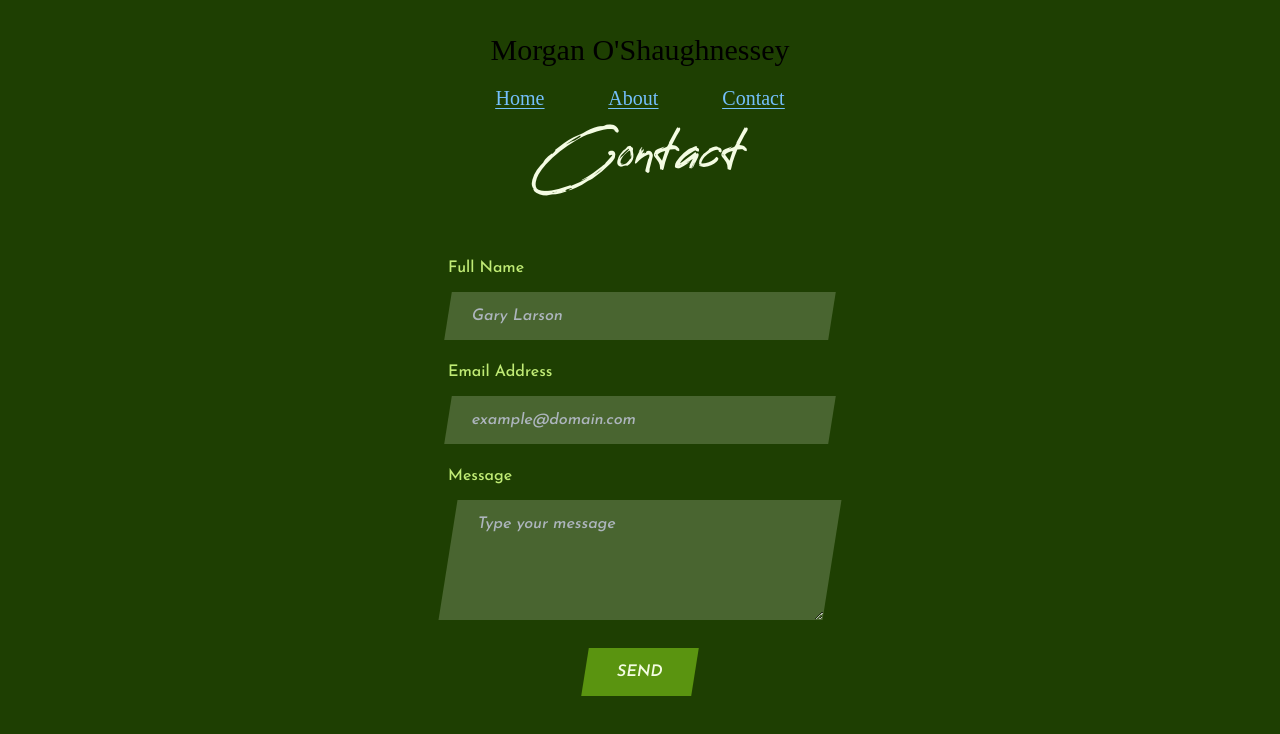
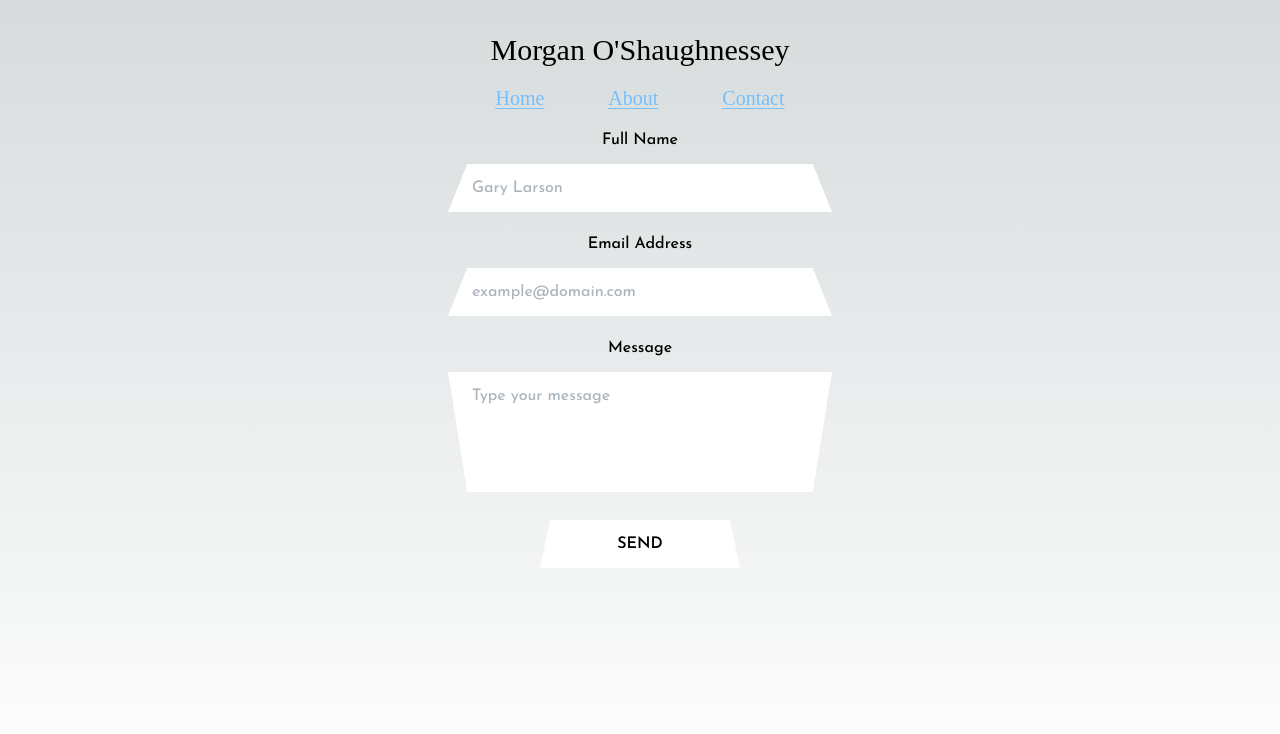
Before and after one commit to theMorganObject/tmo-portfolio, a Next.js app: page /contact in a window 1280 px wide. Shown: the top 734 px of the page. Built offline with nearby package versions, Linux system fonts and the light colour scheme.

Commit message:
page backgrounds and contact form styling

```diff
--- a/src/app/about/page.tsx
+++ b/src/app/about/page.tsx
@@ -6,7 +6,7 @@ const colors = ['#5c940d', '#1864ab', '#e03131', '#343a40'];
 
 export default function About() {
   return (
-    <section className='min-h-screen bg-red-13 font-sans'>
+    <section className='min-h-screen font-sans'>
       <Accordion data={morganObjects} colors={colors} />
     </section>
   );
--- a/src/app/contact/page.tsx
+++ b/src/app/contact/page.tsx
@@ -2,11 +2,10 @@ import ContactForm from '@/components/contact/ContactForm';
 
 export default function Contact() {
   return (
-    <section className='min-h-screen bg-lime-13 font-sans'>
-      <h2 className='pt-32 mb-16 flex justify-center font-reey text-lime-0 text-4xl md:text-5xl md:mb-20'>
-        Contact
-      </h2>
-      <ContactForm />
+    <section className='min-h-screen font-sans'>
+      <div className='pt-32'>
+        <ContactForm />
+      </div>
     </section>
   );
 }
--- a/src/app/globals.css
+++ b/src/app/globals.css
@@ -3,19 +3,26 @@
 @tailwind utilities;
 
 :root {
-  --foreground-rgb: 0, 0, 0;
-  --background-start-rgb: 214, 219, 220;
-  --background-end-rgb: 255, 255, 255;
+  /* Default: Light mode */
+  --foreground-rgb: 0, 0, 0; /* Dark text for light mode */
+  --background-start-rgb: 214, 219, 220; /* Light background start */
+  --background-end-rgb: 255, 255, 255; /* Light background end */
 }
 
 @media (prefers-color-scheme: dark) {
   :root {
-    --foreground-rgb: 255, 255, 255;
-    --background-start-rgb: 0, 0, 0;
-    --background-end-rgb: 0, 0, 0;
+    /* Dark mode overrides */
+    --foreground-rgb: 255, 255, 255; /* Light text (white) for dark mode */
+    --background-start-rgb: 0, 0, 0; /* Dark background start */
+    --background-end-rgb: 0, 0, 0; /* Dark background end */
   }
 }
 
 body {
   color: rgb(var(--foreground-rgb));
+  background: linear-gradient(
+    to bottom,
+    rgb(var(--background-start-rgb)),
+    rgb(var(--background-end-rgb))
+  );
 }
--- a/src/app/page.tsx
+++ b/src/app/page.tsx
@@ -4,7 +4,7 @@ import WorkSample from '../components/WorkSample';
 
 export default function Home() {
   return (
-    <section className='min-h-screen bg-gray-9 font-sans flex flex-col items-center'>
+    <section className='min-h-screen font-sans flex flex-col items-center'>
       <div className='flex gap-8 max-w-2xl mt-32'>
         <div>
           <h2 className='text-2xl mb-4'>Hi, I'm Morgan!</h2>
--- a/src/app/projects/[slug]/page.tsx
+++ b/src/app/projects/[slug]/page.tsx
@@ -1,6 +1,5 @@
 import NewProjectDetail from '@/components/gallery/project/NewProjectDetail';
 import { portfolioData } from '../../../../lib/portfolioData';
-import { workSamples } from '../../../../lib/worksamples';
 
 export function generateStaticParams() {
   const allProjects = portfolioData;
@@ -12,7 +11,7 @@ export function generateStaticParams() {
 
 export default function Page({ params }: { params: { slug: string } }) {
   return (
-    <section className='min-h-screen bg-blue-12 font-sans pt-10'>
+    <section className='min-h-screen font-sans pt-10'>
       <NewProjectDetail id={`projects/${params.slug}`} data={portfolioData} />
     </section>
   );
--- a/src/components/accordion/Accordion.tsx
+++ b/src/components/accordion/Accordion.tsx
@@ -53,10 +53,7 @@ export default function Accordion({ data, colors }: AccordionProps) {
 
   return (
     <>
-      <h2 className='flex justify-center font-reey text-red-0 text-4xl pt-32 mb-16 md:text-5xl md:mb-20'>
-        About
-      </h2>
-      <div className='flex items-center justify-between max-w-screen-md mx-auto px-8 flex-col gap-7 2xs:flex-col 2xs:gap-0 sm:flex-row sm:justify-around md:justify-between'>
+      <div className='flex items-center justify-between max-w-screen-md mx-auto px-8 flex-col gap-7 2xs:flex-col 2xs:gap-0 sm:flex-row sm:justify-around md:justify-between mt-32'>
         <div className={classes.imgWrapper}>
           <div className='w-full h-full'>
             <Image
--- a/src/components/contact/ContactForm.tsx
+++ b/src/components/contact/ContactForm.tsx
@@ -2,6 +2,7 @@
 
 import React, { FC, useState } from 'react';
 import { useForm } from 'react-hook-form';
+import styles from './constact-form.module.css';
 
 export type FormData = {
   name: string;
@@ -43,17 +44,16 @@ const ContactForm: FC = () => {
       onSubmit={handleSubmit(onSubmit)}
       className='flex flex-col items-center w-full px-5'
     >
-      <div className='mb-5 w-full max-w-sm mx-auto'>
-        <label
-          htmlFor='name'
-          className='mb-3 block text-base font-medium text-lime-3'
-        >
+      <div className='mb-5 w-full max-w-sm mx-auto text-center'>
+        <label htmlFor='name' className='mb-3 block text-base font-medium'>
           Full Name
         </label>
         <input
           type='text'
           placeholder='Gary Larson'
-          className='w-full transform -skew-x-9 bg-lime-0/20 py-3 px-6 text-base font-medium text-lime-1 placeholder:text-gray-5 outline-none focus:bg-lime-1 focus:shadow-md focus:text-lime-13'
+          className={`w-full py-3 px-6 text-base font-medium
+            placeholder:text-gray-5 outline-none
+            focus:shadow-md focus:text-lime-13 ${styles.trapezoid}`}
           {...register('name', { required: true })}
           aria-invalid={errors.name ? 'true' : 'false'}
         />
@@ -63,17 +63,15 @@ const ContactForm: FC = () => {
           </p>
         )}
       </div>
-      <div className='mb-5 w-full max-w-sm mx-auto'>
-        <label
-          htmlFor='email'
-          className='mb-3 block text-base font-medium text-lime-3'
-        >
+
+      <div className='mb-5 w-full max-w-sm mx-auto text-center'>
+        <label htmlFor='email' className='mb-3 block text-base font-medium'>
           Email Address
         </label>
         <input
           type='email'
           placeholder='example@domain.com'
-          className='w-full transform -skew-x-9 bg-lime-0/20 py-3 px-6 text-base font-medium text-lime-1 placeholder:text-gray-5 outline-none focus:bg-lime-1 focus:shadow-md focus:text-lime-13'
+          className={`w-full py-3 px-6 text-base font-medium placeholder:text-gray-5 outline-none focus:shadow-md focus:text-lime-13 ${styles.trapezoid}`}
           {...register('email', { required: true })}
           aria-invalid={errors.email ? 'true' : 'false'}
         />
@@ -83,20 +81,17 @@ const ContactForm: FC = () => {
           </p>
         )}
       </div>
-      <div className='mb-5 w-full max-w-sm mx-auto'>
-        <label
-          htmlFor='message'
-          className='mb-3 block text-base font-medium text-lime-3'
-        >
+
+      <div className='mb-5 w-full max-w-sm mx-auto text-center'>
+        <label htmlFor='message' className='mb-3 block text-base font-medium'>
           Message
         </label>
-
         <textarea
           rows={4}
           placeholder='Type your message'
-          className='w-full transform -skew-x-9 bg-lime-0/20 py-3 px-6 text-base font-medium text-lime-1 placeholder:text-gray-5 outline-none focus:bg-lime-1 focus:shadow-md focus:text-lime-13'
+          className={`w-full py-3 px-6 text-base font-medium placeholder:text-gray-5 outline-none focus:shadow-md focus:text-lime-13 ${styles.inverted}`}
           {...register('message', { required: true })}
-          aria-invalid={errors.email ? 'true' : 'false'}
+          aria-invalid={errors.message ? 'true' : 'false'}
         ></textarea>
         {errors.message?.type === 'required' && (
           <p role='alert' className='text-red-6'>
@@ -104,8 +99,12 @@ const ContactForm: FC = () => {
           </p>
         )}
       </div>
+
       <div className='w-full max-w-md mx-auto flex justify-center'>
-        <button className='-skew-x-9 bg-lime-7/70 py-3 px-8 text-base font-semibold text-lime-0 outline-none hover:bg-lime-0/90 hover:text-lime-13 focus:ring-4 focus:ring-lime-0'>
+        <button
+          type='submit'
+          className={`py-3 px-8 text-base font-semibold outline-none transition-all ${styles.trapezoidButton}`}
+        >
           SEND
         </button>
       </div>
--- /dev/null
+++ b/src/components/contact/constact-form.module.css
@@ -0,0 +1,51 @@
+.trapezoid {
+  clip-path: polygon(5% 0, 95% 0, 100% 100%, 0% 100%);
+  transition: clip-path 0.3s ease-in-out;
+  width: 100%;
+  padding: 12px 24px;
+  font-size: 1rem;
+  outline: none;
+  border: none;
+  resize: none; /* Prevent textarea resizing */
+}
+
+.trapezoid:focus {
+  clip-path: polygon(0% 0, 100% 0, 95% 100%, 5% 100%);
+}
+
+.inverted {
+  clip-path: polygon(0% 0, 100% 0, 95% 100%, 5% 100%);
+  transition: clip-path 0.3s ease-in-out;
+  width: 100%;
+  padding: 12px 24px;
+  font-size: 1rem;
+  outline: none;
+  border: none;
+  resize: none; /* Prevent textarea resizing */
+}
+
+.inverted:focus {
+  clip-path: polygon(5% 0, 95% 0, 100% 100%, 0% 100%);
+}
+
+.trapezoidButton {
+  clip-path: polygon(5% 0, 95% 0, 100% 100%, 0% 100%);
+  background-color: white;
+  color: black;
+  transition:
+    clip-path 0.3s ease-in-out,
+    background-color 0.3s,
+    color 0.3s;
+  border: none;
+  cursor: pointer;
+  width: 100%;
+  max-width: 200px;
+  text-align: center;
+}
+
+.trapezoidButton:hover,
+.trapezoidButton:focus {
+  clip-path: polygon(0% 0, 100% 0, 95% 100%, 5% 100%);
+  background-color: black;
+  color: white;
+}
```
